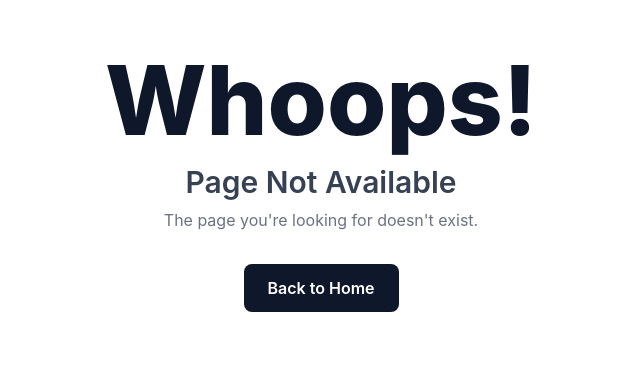
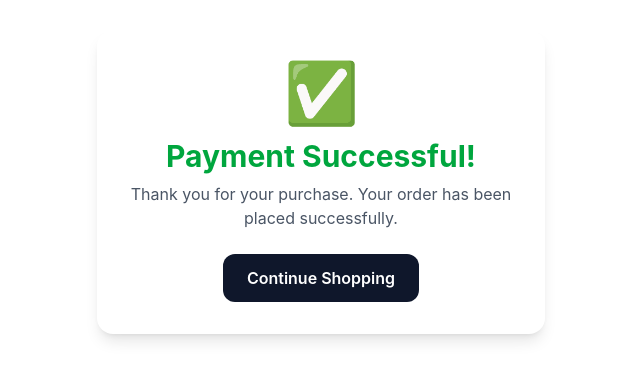
Before and after one commit to Shubham277353/Shopping-Cart, a React (Vite) app: page /success in a window 1280 px wide. Shown: the part 138-518 px from the top of the page, without its empty margins (319-959 px from the left). Built offline with nearby package versions, Linux system fonts and the light colour scheme.

Commit message:
docs: created payment success page when checkout is clicked in cart

```diff
--- a/src/components/CartPage.jsx
+++ b/src/components/CartPage.jsx
@@ -1,5 +1,6 @@
 import { useOutletContext } from "react-router";
 import { Trash } from "lucide-react";
+import { Link } from "react-router";
 
 export default function Cart() {
   const {
@@ -14,12 +15,8 @@ export default function Cart() {
 
   function handleDelete(id) {
     const newProducts = addedProducts.filter((product) => product.id != id);
-    setMessages("Product removed from cart.")
+    setMessages("Product removed from cart.");
     setAddedProducts(newProducts);
-  }
-
-  function handleCheckOut(){
-
   }
 
   // console.log(addedProducts);
@@ -83,9 +80,13 @@ export default function Cart() {
             );
           })}
 
-          <div>
-            <button onClick={handleCheckOut}
-            >Checkout</button>
+          <div className="mt-6 flex justify-end">
+            <Link
+              to="/success"
+              className="rounded-xl bg-slate-900 px-8 py-3 font-semibold text-white shadow-md transition duration-200 hover:-translate-y-0.5 hover:bg-slate-800 hover:shadow-lg"
+            >
+              Proceed to Checkout →
+            </Link>
           </div>
         </div>
       ) : (
--- /dev/null
+++ b/src/components/PaymentSuccessPage.jsx
@@ -0,0 +1,26 @@
+import { Link } from "react-router";
+
+export default function PaymentSuccess(){
+return (
+  <div className="flex min-h-[80vh] items-center justify-center px-4">
+    <div className="w-full max-w-md rounded-2xl bg-white p-8 text-center shadow-lg">
+      <div className="mb-4 text-6xl">✅</div>
+
+      <h1 className="mb-2 text-3xl font-bold text-green-600">
+        Payment Successful!
+      </h1>
+
+      <p className="mb-6 text-gray-600">
+        Thank you for your purchase. Your order has been placed successfully.
+      </p>
+
+      <Link
+        to="/shop"
+        className="inline-block rounded-xl bg-slate-900 px-6 py-3 font-semibold text-white transition hover:bg-slate-800"
+      >
+        Continue Shopping
+      </Link>
+    </div>
+  </div>
+);
+}
--- a/src/routes/Routes.jsx
+++ b/src/routes/Routes.jsx
@@ -4,6 +4,7 @@ import Shop from "../components/ShopPage";
 import Cart from "../components/CartPage";
 import DefaultPage from "../components/DefaultPage";
 import ErrorPage from "../components/ErrorPage";
+import PaymentSuccess from "../components/PaymentSuccessPage";
 
 const Routes = [
   {
@@ -17,6 +18,7 @@ const Routes = [
       { path: "cart", element: <Cart /> },
     ],
   },
+  { path: "success", element: <PaymentSuccess /> },
 ];
 
 export default Routes;
```
